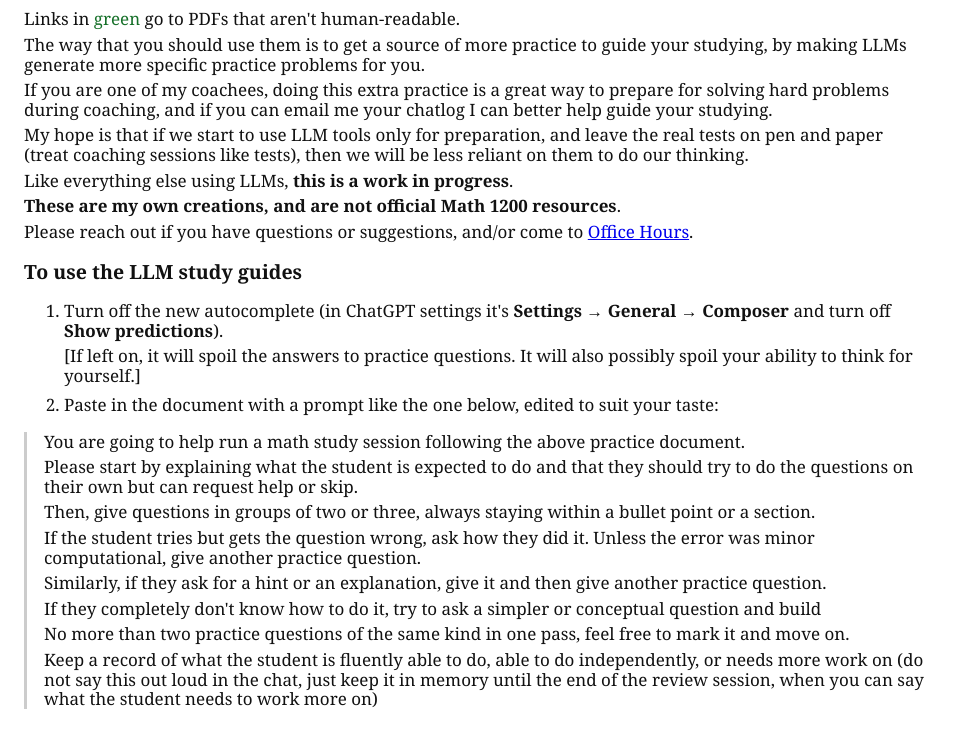
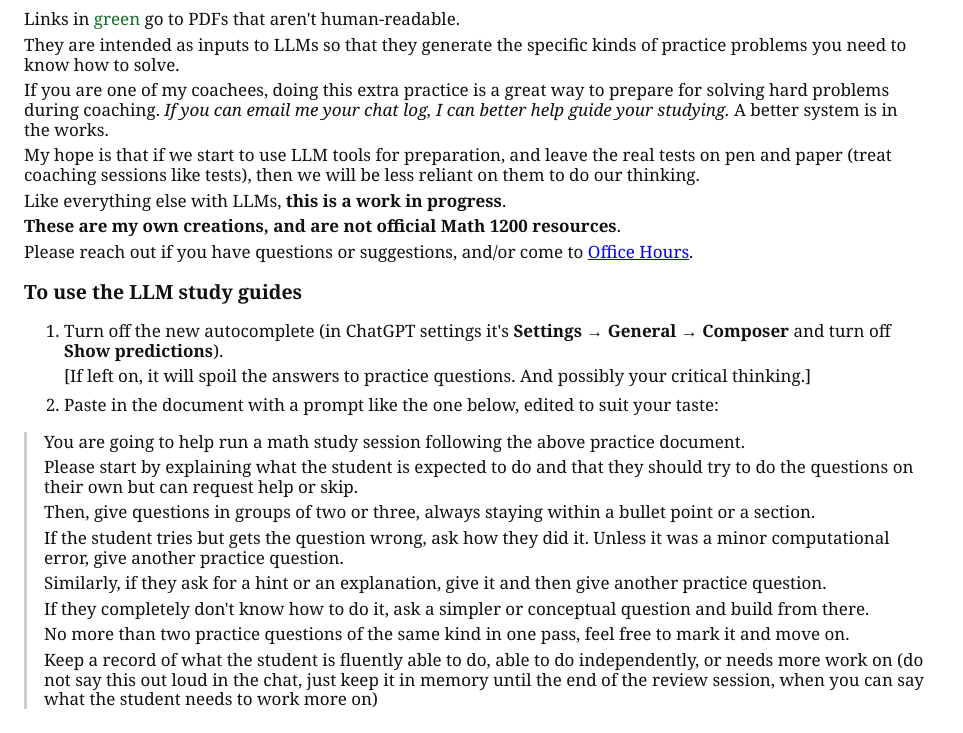
Before and after one commit to daniel-salkinder/daniel-salkinder.github.io, a plain HTML site: page experimental-resources.html in a window 1280 px wide. Shown: the part 80-813 px from the top of the page, without its empty margins (0-963 px from the left). Drawn offline with Linux system fonts and the light colour scheme.

Commit message:
Refine experimental resources note wording

```diff
--- a/experimental-resources.html
+++ b/experimental-resources.html
@@ -11,16 +11,16 @@
     <p><a href="math1200.html">back</a></p>
     <h1>Note on experimental resources</h1>
     <p>Links in <span class="green-text">green</span> go to PDFs that aren't human-readable.</p>
-    <p>The way that you should use them is to get a source of more practice to guide your studying, by making LLMs generate more specific practice problems for you.</p>
-    <p>If you are one of my coachees, doing this extra practice is a great way to prepare for solving hard problems during coaching, and if you can email me your chatlog I can better help guide your studying.</p>
-    <p>My hope is that if we start to use LLM tools only for preparation, and leave the real tests on pen and paper (treat coaching sessions like tests), then we will be less reliant on them to do our thinking.</p>
-    <p>Like everything else using LLMs, <strong>this is a work in progress</strong>.</p>
+    <p>They are intended as inputs to LLMs so that they generate the specific kinds of practice problems you need to know how to solve.</p>
+    <p>If you are one of my coachees, doing this extra practice is a great way to prepare for solving hard problems during coaching. <em>If you can email me your chat log, I can better help guide your studying.</em> A better system is in the works.</p>
+    <p>My hope is that if we start to use LLM tools for preparation, and leave the real tests on pen and paper (treat coaching sessions like tests), then we will be less reliant on them to do our thinking.</p>
+    <p>Like everything else with LLMs, <strong>this is a work in progress</strong>.</p>
     <p><strong>These are my own creations, and are not official Math 1200 resources</strong>.</p>
     <p>Please reach out if you have questions or suggestions, and/or come to <a href="index.html#office-hours">Office Hours</a>.</p>
     <h2>To use the LLM study guides</h2>
     <ol>
       <li>Turn off the new autocomplete (in ChatGPT settings it's <strong>Settings → General → Composer</strong> and turn off <strong>Show predictions</strong>).
-        <p>[If left on, it will spoil the answers to practice questions. It will also possibly spoil your ability to think for yourself.]</p>
+        <p>[If left on, it will spoil the answers to practice questions. And possibly your critical thinking.]</p>
       </li>
       <li>Paste in the document with a prompt like the one below, edited to suit your taste:</li>
     </ol>
@@ -28,9 +28,9 @@
       <p>You are going to help run a math study session following the above practice document.</p>
       <p>Please start by explaining what the student is expected to do and that they should try to do the questions on their own but can request help or skip.</p>
       <p>Then, give questions in groups of two or three, always staying within a bullet point or a section.</p>
-      <p>If the student tries but gets the question wrong, ask how they did it. Unless the error was minor computational, give another practice question.</p>
+      <p>If the student tries but gets the question wrong, ask how they did it. Unless it was a minor computational error, give another practice question.</p>
       <p>Similarly, if they ask for a hint or an explanation, give it and then give another practice question.</p>
-      <p>If they completely don&#x27;t know how to do it, try to ask a simpler or conceptual question and build</p>
+      <p>If they completely don&#x27;t know how to do it, ask a simpler or conceptual question and build from there.</p>
       <p>No more than two practice questions of the same kind in one pass, feel free to mark it and move on.</p>
       <p>Keep a record of what the student is fluently able to do, able to do independently, or needs more work on (do not say this out loud in the chat, just keep it in memory until the end of the review session, when you can say what the student needs to work more on)</p>
     </blockquote>
```
